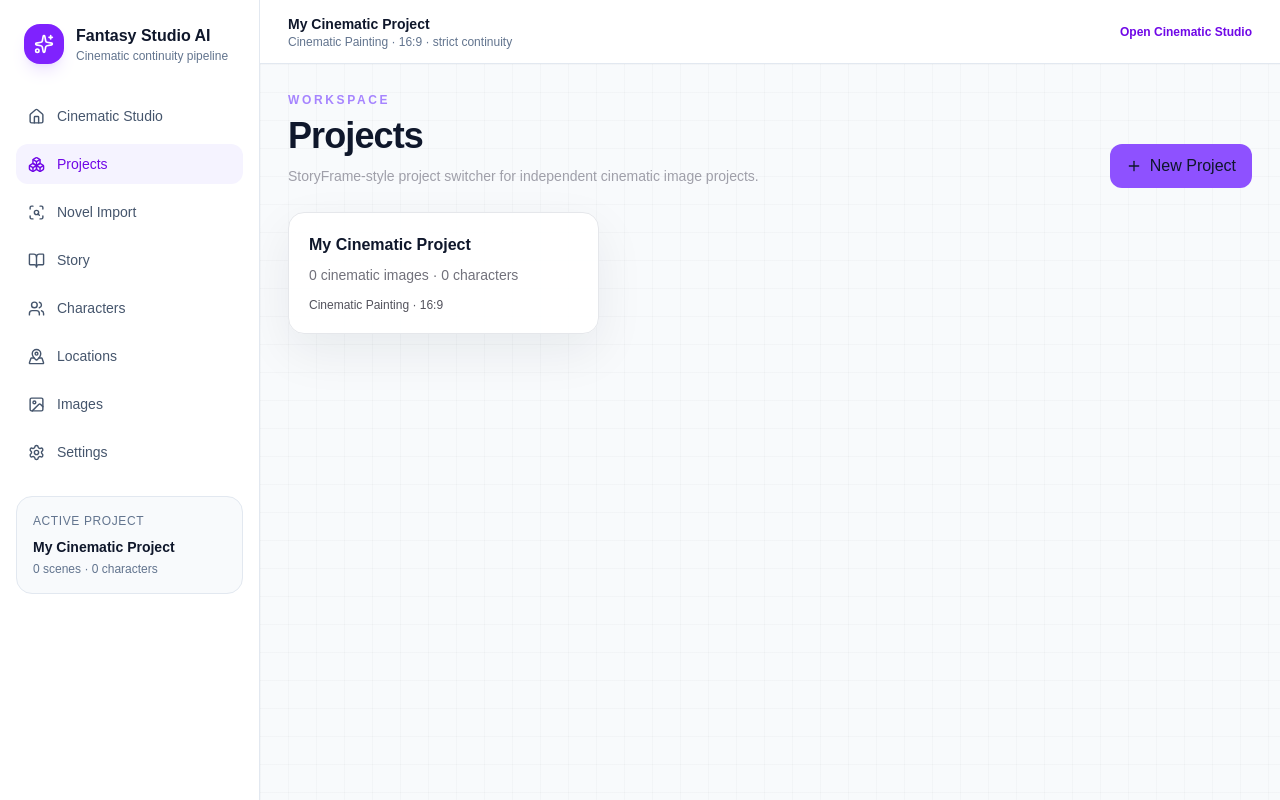
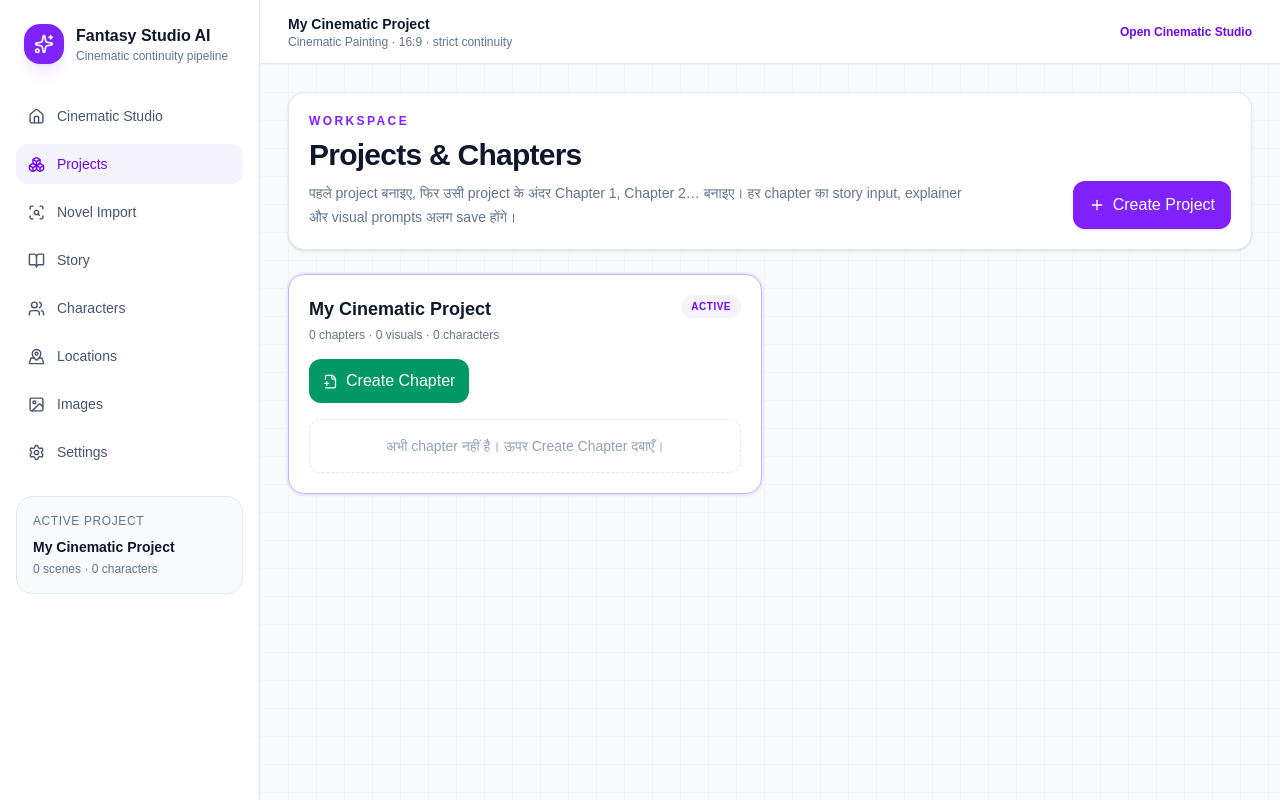
Before and after one commit to shuvinexofficial143-design/Fantasy-manga, a Next.js app: page /projects in a window 1280 px wide. Built offline with nearby package versions, Linux system fonts and the light colour scheme.

Commit message:
feat: add project-contained chapter creation flow

```diff
--- a/app/projects/page.tsx
+++ b/app/projects/page.tsx
@@ -1,12 +1,81 @@
 "use client";
-import {Plus} from "lucide-react";
-import {PageHeading,Button,Card} from "@/components/ui";
+
+import {BookOpenText,FilePlus2,Plus} from "lucide-react";
+import {useRouter} from "next/navigation";
+import {createDraftChapter,nextChapterNumber} from "@/lib/chapters";
 import {useProject} from "@/components/project-provider";
 
 export default function ProjectsPage(){
+  const router=useRouter();
   const {state,project,setState,createNewProject}=useProject();
-  return <>
-    <PageHeading eyebrow="Workspace" title="Projects" description="StoryFrame-style project switcher for independent cinematic image projects." action={<Button onClick={createNewProject}><Plus size={16}/>New Project</Button>}/>
-    <div className="grid gap-4 md:grid-cols-2 xl:grid-cols-3">{state.projects.map((item)=><button key={item.id} onClick={()=>setState((current)=>({...current,activeProjectId:item.id}))} className="text-left"><Card className={`p-5 transition ${item.id===project.id?"border-violet-500/50":"hover:border-white/20"}`}><div className="font-bold">{item.name}</div><div className="mt-2 text-sm text-zinc-500">{item.images.length} cinematic images · {item.characters.length} characters</div><div className="mt-3 text-xs text-zinc-600">{item.visualStyle} · {item.aspectRatio}</div></Card></button>)}</div>
-  </>;
+
+  const createChapter=(projectId:string)=>{
+    const target=state.projects.find((item)=>item.id===projectId);
+    if(!target)return;
+    const current=target.novelImport||{novelTitle:"",locked:false,currentChapter:1,autoGenerate:false,chapters:[],errorLog:[]};
+    const number=nextChapterNumber(current.chapters);
+    const draft=createDraftChapter(number);
+    setState((value)=>({
+      ...value,
+      activeProjectId:projectId,
+      projects:value.projects.map((item)=>item.id===projectId?{
+        ...item,
+        novelImport:{...current,currentChapter:number,chapters:[...current.chapters,draft]},
+        updatedAt:new Date().toISOString()
+      }:item)
+    }));
+    router.push(`/novel?chapter=${number}`);
+  };
+
+  return <div className="mx-auto max-w-6xl space-y-6">
+    <section className="rounded-2xl border border-slate-200 bg-white p-5 shadow-sm">
+      <div className="flex flex-col gap-4 sm:flex-row sm:items-end sm:justify-between">
+        <div>
+          <div className="text-xs font-black uppercase tracking-[.2em] text-violet-600">Workspace</div>
+          <h1 className="mt-2 text-3xl font-black tracking-tight">Projects & Chapters</h1>
+          <p className="mt-2 max-w-2xl text-sm leading-6 text-slate-500">पहले project बनाइए, फिर उसी project के अंदर Chapter 1, Chapter 2… बनाइए। हर chapter का story input, explainer और visual prompts अलग save होंगे।</p>
+        </div>
+        <button onClick={createNewProject} className="inline-flex items-center justify-center gap-2 rounded-xl bg-violet-600 px-4 py-3 text-sm font-bold text-white shadow-sm">
+          <Plus size={16}/> Create Project
+        </button>
+      </div>
+    </section>
+
+    <div className="grid gap-4 lg:grid-cols-2">
+      {state.projects.map((item)=>{
+        const chapters=item.novelImport?.chapters||[];
+        const isActive=item.id===project.id;
+        return <article key={item.id} className={`rounded-2xl border bg-white p-5 shadow-sm transition ${isActive?"border-violet-300 ring-2 ring-violet-100":"border-slate-200"}`}>
+          <button onClick={()=>setState((current)=>({...current,activeProjectId:item.id}))} className="w-full text-left">
+            <div className="flex items-start justify-between gap-3">
+              <div>
+                <div className="text-lg font-black text-slate-900">{item.name}</div>
+                <div className="mt-1 text-xs text-slate-500">{chapters.length} chapter{chapters.length===1?"":"s"} · {item.images.length} visuals · {item.characters.length} characters</div>
+              </div>
+              {isActive&&<span className="rounded-full bg-violet-50 px-2.5 py-1 text-[10px] font-black uppercase tracking-wider text-violet-700">Active</span>}
+            </div>
+          </button>
+
+          <div className="mt-4 flex flex-wrap gap-2">
+            <button onClick={()=>createChapter(item.id)} className="inline-flex items-center gap-2 rounded-xl bg-emerald-600 px-3.5 py-2.5 text-sm font-bold text-white">
+              <FilePlus2 size={15}/> Create Chapter
+            </button>
+            {chapters.length>0&&<button onClick={()=>{setState((current)=>({...current,activeProjectId:item.id}));router.push(`/novel?chapter=${chapters[chapters.length-1].number}`)}} className="inline-flex items-center gap-2 rounded-xl border border-slate-200 px-3.5 py-2.5 text-sm font-semibold text-slate-700">
+              <BookOpenText size={15}/> Open Latest
+            </button>}
+          </div>
+
+          <div className="mt-4 space-y-2">
+            {chapters.length?[...chapters].sort((a,b)=>a.number-b.number).map((chapter)=><button key={chapter.number} onClick={()=>{setState((current)=>({...current,activeProjectId:item.id}));router.push(`/novel?chapter=${chapter.number}`)}} className="flex w-full items-center justify-between rounded-xl border border-slate-100 bg-slate-50 px-3 py-2.5 text-left hover:border-violet-200 hover:bg-violet-50">
+              <div>
+                <div className="text-sm font-bold text-slate-800">Chapter {chapter.number}</div>
+                <div className="mt-0.5 max-w-sm truncate text-xs text-slate-500">{chapter.title||"Untitled chapter"}</div>
+              </div>
+              <span className="rounded-full bg-white px-2 py-1 text-[10px] font-bold uppercase text-slate-500">{chapter.status}</span>
+            </button>):<div className="rounded-xl border border-dashed border-slate-200 p-4 text-center text-sm text-slate-400">अभी chapter नहीं है। ऊपर Create Chapter दबाएँ।</div>}
+          </div>
+        </article>;
+      })}
+    </div>
+  </div>;
 }
```
